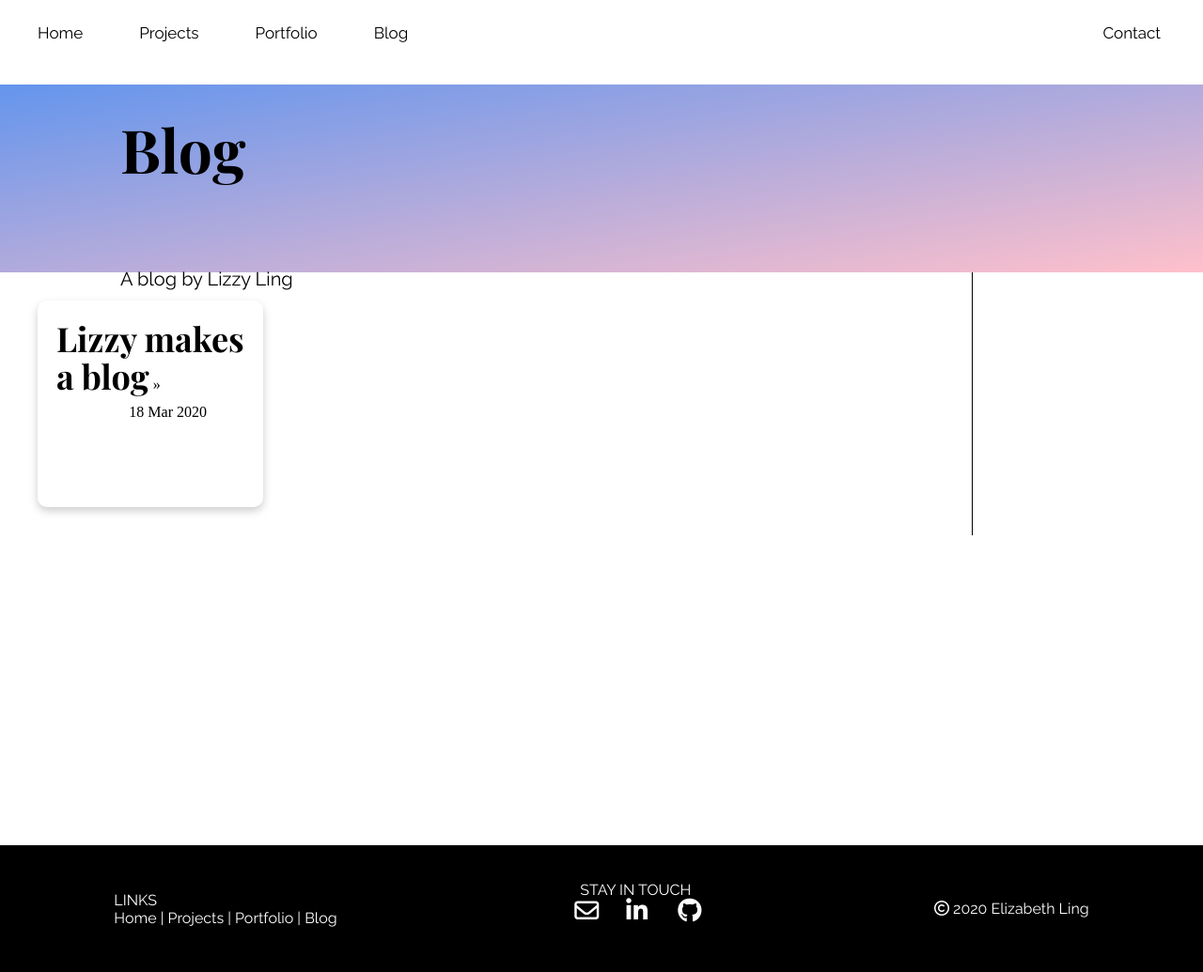
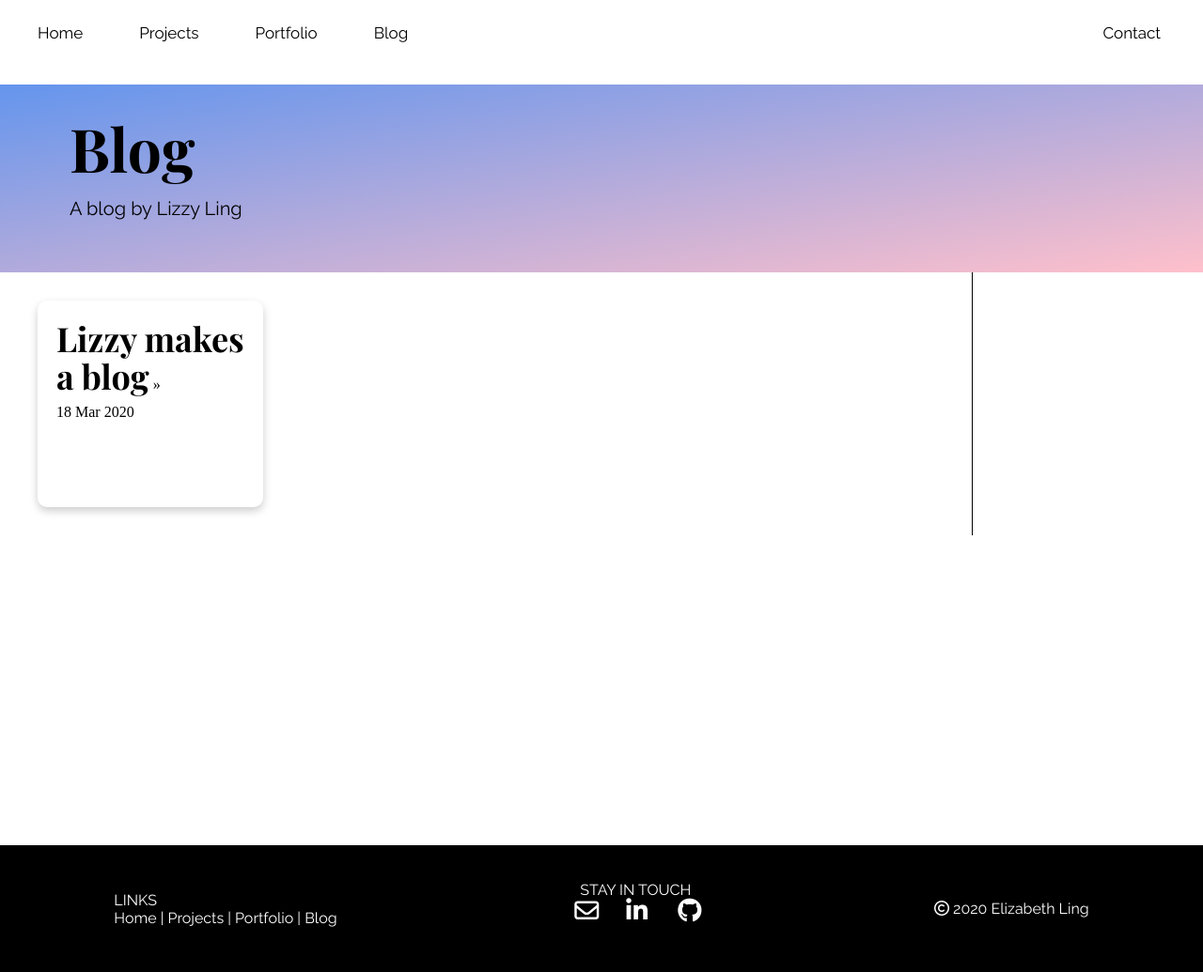
Before and after one commit to lingelizabeth/lingelizabeth.github.io, a Jekyll site: the page built from blog/index.html, in a window 1280 px wide. Shown: the whole page at 94% size. Built offline with Jekyll 4.4.1, drawn with Linux system fonts in a browser that asks for light colours; nearby versions of some CDN libraries.

Commit message:
minor fix 1: blog header css

```diff
--- a/css/main.css
+++ b/css/main.css
@@ -25,7 +25,9 @@ body{
   	background-image: linear-gradient(to bottom right, cornflowerblue, pink);
 }
 .blog-title{
-	padding-left: 10vw;
+	padding-left: 5vw;
+	line-height: 55px;
+	margin: 5px 10px;
 }
 h3{
 	font-family:'Playfair Display', serif;
@@ -49,7 +51,7 @@ h3{
 	margin: 10px 10px 10px 40px;
 }
 .post-date{
-	float: right;
+	float: left;
 	margin: 10px 40px 10px 0px;
 }
 .post-title{
```
